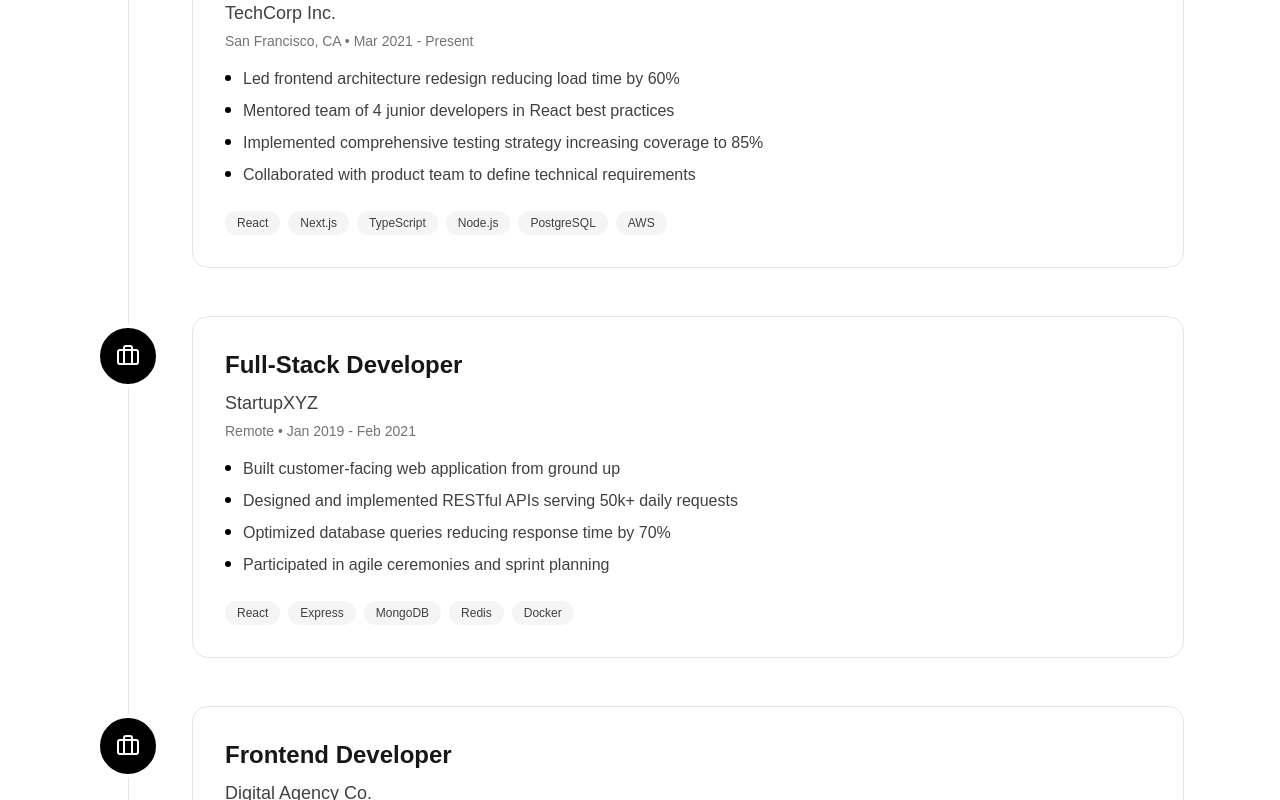
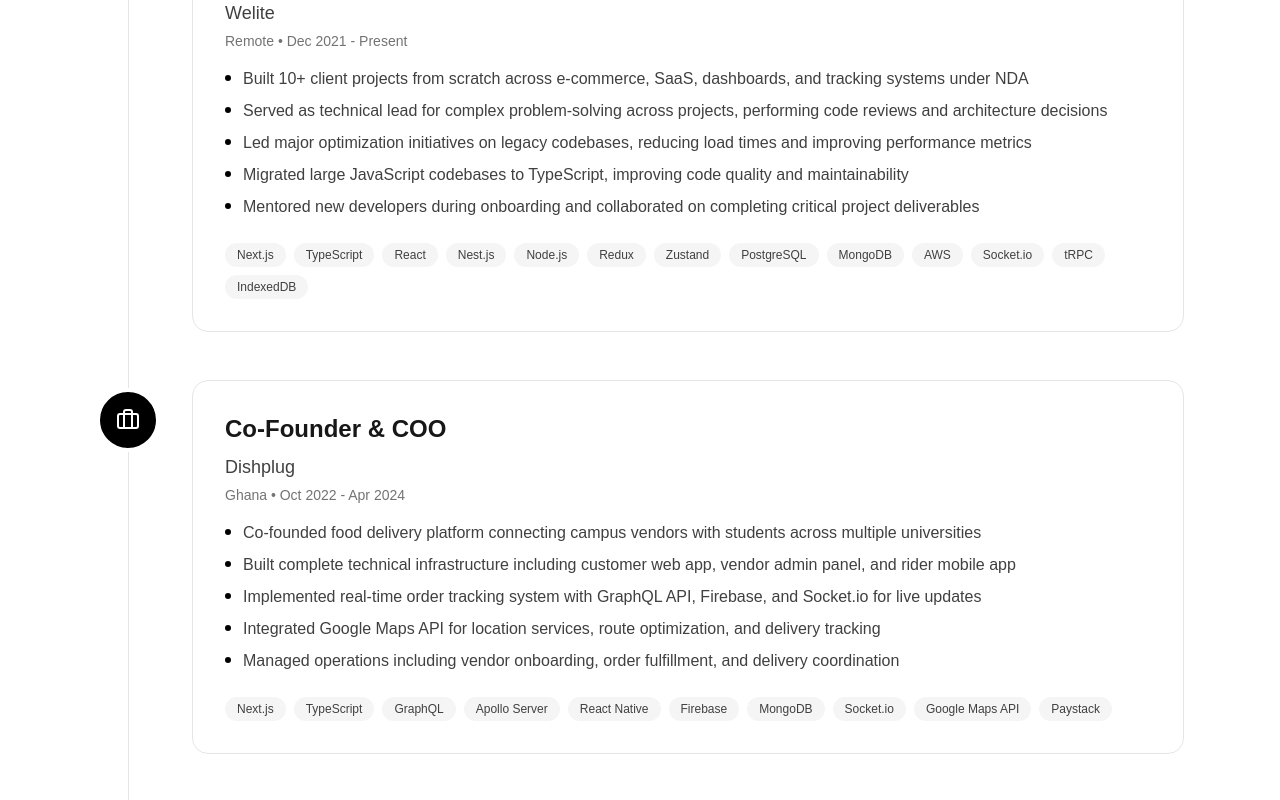
Before and after one commit to Dchole/portfolio, a Next.js app: page / in a window 1280 px wide. Shown: the part 4580-5380 px from the top of the page. Built offline with nearby package versions, Linux system fonts and the light colour scheme.

Commit message:
feat: Update experience section with new roles, responsibilities, and technologies for clarity and relevance

```diff
--- a/data/portfolio.ts
+++ b/data/portfolio.ts
@@ -119,55 +119,85 @@
 export const experience: Experience[] = [
   {
     id: "1",
-    company: "TechCorp Inc.",
+    company: "Welite",
     position: "Senior Full-Stack Developer",
-    location: "San Francisco, CA",
-    startDate: "2021-03",
+    location: "Remote",
+    startDate: "2021-12",
     endDate: null,
     description: [
-      "Led frontend architecture redesign reducing load time by 60%",
-      "Mentored team of 4 junior developers in React best practices",
-      "Implemented comprehensive testing strategy increasing coverage to 85%",
-      "Collaborated with product team to define technical requirements"
+      "Built 10+ client projects from scratch across e-commerce, SaaS, dashboards, and tracking systems under NDA",
+      "Served as technical lead for complex problem-solving across projects, performing code reviews and architecture decisions",
+      "Led major optimization initiatives on legacy codebases, reducing load times and improving performance metrics",
+      "Migrated large JavaScript codebases to TypeScript, improving code quality and maintainability",
+      "Mentored new developers during onboarding and collaborated on completing critical project deliverables"
     ],
     technologies: [
-      "React",
       "Next.js",
       "TypeScript",
+      "React",
+      "Nest.js",
       "Node.js",
+      "Redux",
+      "Zustand",
       "PostgreSQL",
-      "AWS"
+      "MongoDB",
+      "AWS",
+      "Socket.io",
+      "tRPC",
+      "IndexedDB"
     ]
   },
   {
     id: "2",
-    company: "StartupXYZ",
-    position: "Full-Stack Developer",
-    location: "Remote",
-    startDate: "2019-01",
-    endDate: "2021-02",
+    company: "Dishplug",
+    position: "Co-Founder & COO",
+    location: "Ghana",
+    startDate: "2022-10",
+    endDate: "2024-04",
     description: [
-      "Built customer-facing web application from ground up",
-      "Designed and implemented RESTful APIs serving 50k+ daily requests",
-      "Optimized database queries reducing response time by 70%",
-      "Participated in agile ceremonies and sprint planning"
+      "Co-founded food delivery platform connecting campus vendors with students across multiple universities",
+      "Built complete technical infrastructure including customer web app, vendor admin panel, and rider mobile app",
+      "Implemented real-time order tracking system with GraphQL API, Firebase, and Socket.io for live updates",
+      "Integrated Google Maps API for location services, route optimization, and delivery tracking",
+      "Managed operations including vendor onboarding, order fulfillment, and delivery coordination"
     ],
-    technologies: ["React", "Express", "MongoDB", "Redis", "Docker"]
+    technologies: [
+      "Next.js",
+      "TypeScript",
+      "GraphQL",
+      "Apollo Server",
+      "React Native",
+      "Firebase",
+      "MongoDB",
+      "Socket.io",
+      "Google Maps API",
+      "Paystack"
+    ]
   },
   {
     id: "3",
-    company: "Digital Agency Co.",
-    position: "Frontend Developer",
-    location: "New York, NY",
-    startDate: "2017-06",
-    endDate: "2018-12",
+    company: "Freelance Developer",
+    position: "Full-Stack Developer",
+    location: "Remote",
+    startDate: "2020-11",
+    endDate: "2024-07",
     description: [
-      "Developed responsive web applications for multiple clients",
-      "Implemented pixel-perfect designs from Figma mockups",
-      "Improved website performance achieving 90+ Lighthouse scores",
-      "Collaborated with designers and backend developers"
+      "Fixed OAuth authentication bug for fintech client using banking API with JWT integration",
+      "Automated digital store sales with Steam login automation and 2FA handling via Google Email API",
+      "Developed animated landing page with SEO and accessibility optimization achieving 95+ Lighthouse score",
+      "Built Facebook automation bot for real-time post engagement with auto-like and contextual commenting",
+      "Created Chrome extension with engagement tracking system using PostgreSQL and IndexedDB for dual-storage"
     ],
-    technologies: ["React", "Vue.js", "SASS", "Webpack", "REST APIs"]
+    technologies: [
+      "TypeScript",
+      "React",
+      "Node.js",
+      "PostgreSQL",
+      "Chrome Extensions API",
+      "OAuth",
+      "Google APIs",
+      "Automation"
+    ]
   }
 ];
 
```
